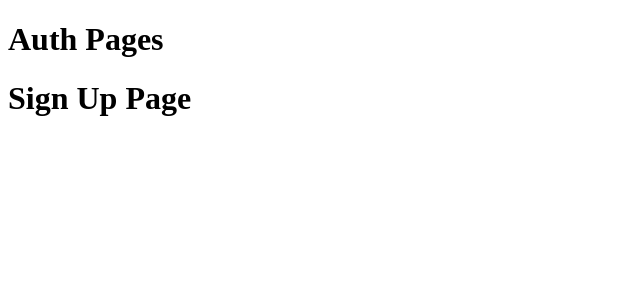
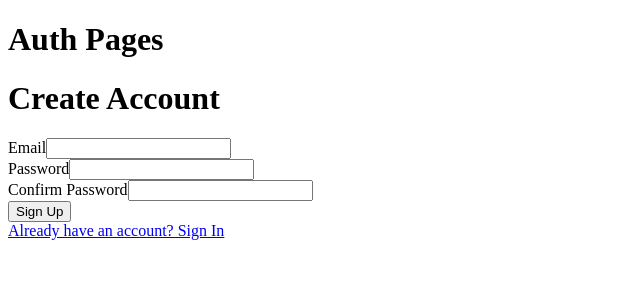
Before and after one commit to rajan-daniel/myBillTracker, a Next.js app: page /signup in a window 1280 px wide. Shown: the top 300 px of the page, without its empty margins (0-640 px from the left). Built offline with nearby package versions, Linux system fonts and the light colour scheme.

Commit message:
test: implement signup form with validation and loading state

```diff
--- a/app/(auth)/signup/page.tsx
+++ b/app/(auth)/signup/page.tsx
@@ -1,5 +1,103 @@
-export default function SignUpPage() {
-    return(
-        <h1>Sign Up Page</h1>
-    );
+"use client";
+
+import { useState } from "react";
+
+export default function SignupPage() {
+  const [form, setForm] = useState({
+    email: "",
+    password: "",
+    confirmPassword: "",
+  });
+
+  const [loading, setLoading] = useState(false);
+  const [error, setError] = useState("");
+
+  function handleChange(e) {
+    setForm({
+      ...form,
+      [e.target.name]: e.target.value,
+    });
+  }
+
+  async function handleSubmit(e) {
+    e.preventDefault();
+
+    setLoading(true);
+    setError("");
+
+    // Validate that passwords match before sending to server
+    if (form.password !== form.confirmPassword) {
+      setError("Passwords do not match");
+      setLoading(false);
+      return;
+    }
+
+    try {
+      // fake signup
+      await new Promise((r) => setTimeout(r, 1000));
+
+      console.log("Signup:", form);
+    } catch {
+      setError("Something went wrong. Please try again.");
+    } finally {
+      setLoading(false);
+    }
+  }
+
+  return (
+    <main className="signup-page">
+      <form onSubmit={handleSubmit} className="signup-form">
+        <h1>Create Account</h1>
+
+        <div>
+          <label htmlFor="email">Email</label>
+          <input
+            id="email"
+            name="email"
+            type="email"
+            autoComplete="email"
+            required
+            value={form.email}
+            onChange={handleChange}
+          />
+        </div>
+
+        <div>
+          <label htmlFor="password">Password</label>
+          <input
+            id="password"
+            name="password"
+            type="password"
+            autoComplete="new-password"
+            required
+            value={form.password}
+            onChange={handleChange}
+          />
+        </div>
+
+        <div>
+          <label htmlFor="confirmPassword">Confirm Password</label>
+          <input
+            id="confirmPassword"
+            name="confirmPassword"
+            type="password"
+            autoComplete="new-password"
+            required
+            value={form.confirmPassword}
+            onChange={handleChange}
+          />
+        </div>
+
+        {error && <p role="alert">{error}</p>}
+
+        <button type="submit" disabled={loading}>
+          {loading ? "Creating account..." : "Sign Up"}
+        </button>
+
+        <div className="links">
+          <a href="/login">Already have an account? Sign In</a>
+        </div>
+      </form>
+    </main>
+  );
 }
```
